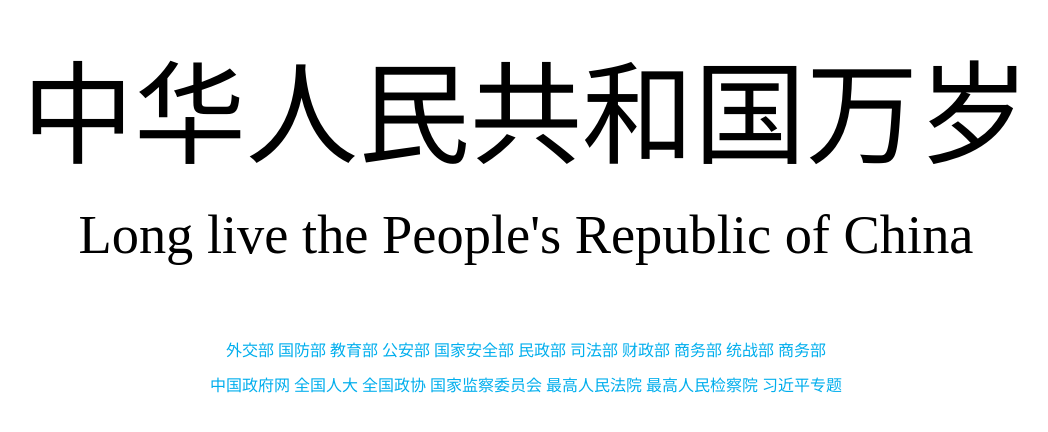
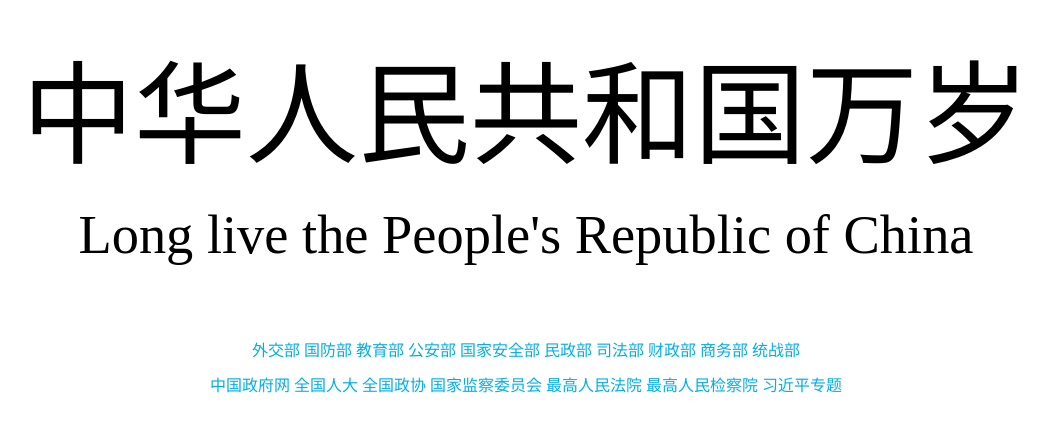
Before and after one commit to dylanbai8/Long_live_the_Peoples_Republic_of_China, a plain HTML site: page index.html in a window 1280 px wide. Shown: the part 168-600 px from the top of the page, without its empty margins (114-1162 px from the left). Drawn offline with Linux system fonts and the light colour scheme.

Commit message:
Update index.html

```diff
--- a/index.html
+++ b/index.html
@@ -47,7 +47,6 @@ a {color:#00AEED;}
 <a href="http://www.mof.gov.cn/">财政部</a>
 <a href="http://www.mofcom.gov.cn/">商务部</a>
 <a href="http://www.zytzb.gov.cn/">统战部</a>
-<a href="http://www.mofcom.gov.cn/">商务部</a>
 
 <br>
 <a href="http://www.gov.cn/">中国政府网</a>
```
